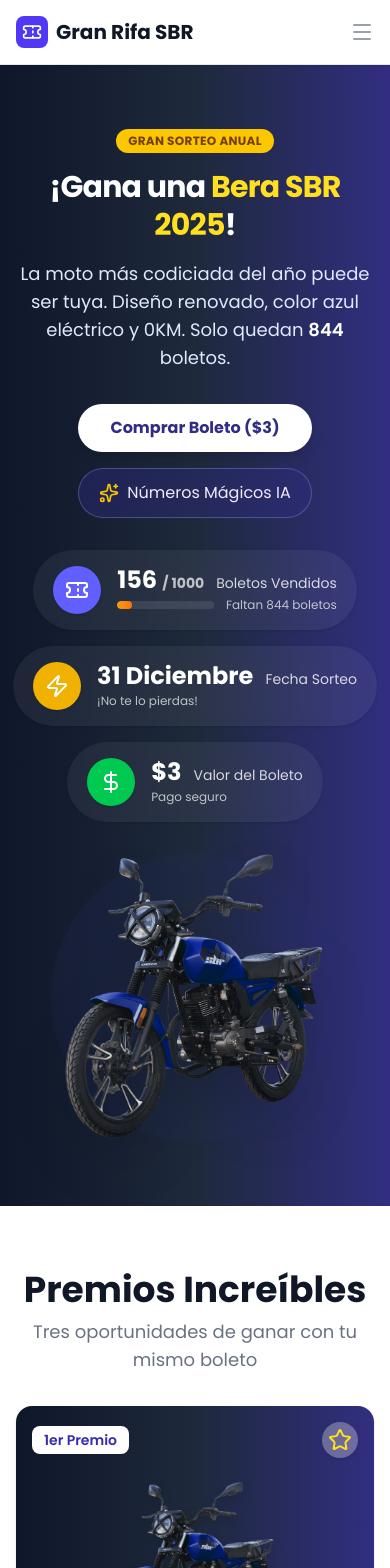
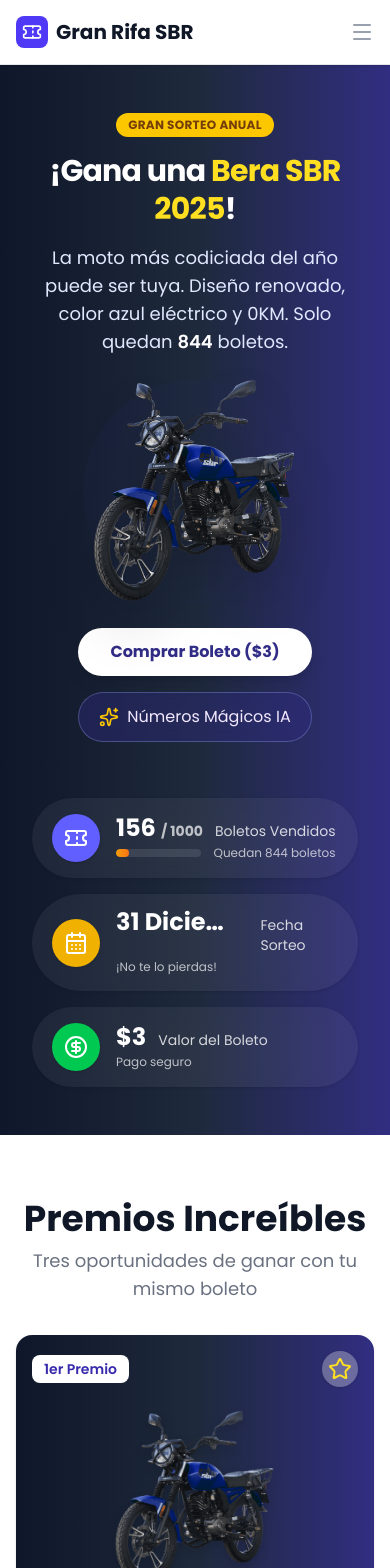
Before and after one commit to WafflesMeller/rifa-inju--2025, a React (Vite) app: page / in a window 390 px wide. Shown: the top 1568 px of the page. Built offline with nearby package versions, Linux system fonts and the light colour scheme; no server answers; the database is empty.

Commit message:
Funciona diosmio

```diff
--- a/src/App.jsx
+++ b/src/App.jsx
@@ -1,10 +1,16 @@
 // src/App.jsx
-import React, { useState, useMemo } from "react";
+import React, { useState, useEffect, useMemo } from "react";
+import { createClient } from '@supabase/supabase-js';
 import Navbar from "./components/Navbar";
 import FloatingCheckoutBar from "./components/FloatingCheckoutBar";
 import BuyTicketsPage from "./page/BuyTicketsPage";
 import OraclePage from "./page/OraclePage";
 import HomePage from "./page/HomePage";
+
+// Inicializamos Supabase con las claves de tu archivo .env
+const supabaseUrl = import.meta.env.VITE_SUPABASE_URL;
+const supabaseKey = import.meta.env.VITE_SUPABASE_ANON_KEY;
+const supabase = createClient(supabaseUrl, supabaseKey);
 
 export default function App() {
   const [isMobileMenuOpen, setIsMobileMenuOpen] = useState(false);
@@ -13,11 +19,40 @@
 
   const TICKET_PRICE = 3;
 
-  // Datos simulados de tickets vendidos
-  const soldTicketsSet = useMemo(
-    () => new Set([15, 42, 100, 555, 777, 999, 123, 456, 888]),
-    []
-  );
+  // --- CAMBIO FASE 2 ---
+  // 1. Estado para guardar los tickets que vengan de Supabase (empieza vacío)
+  const [soldTicketsSet, setSoldTicketsSet] = useState(new Set());
+
+  // 2. Estado para saber si seguimos cargando (opcional, para UI)
+  const [loading, setLoading] = useState(true);
+
+  // 3. Efecto: Se ejecuta una sola vez al cargar la página
+  useEffect(() => {
+    const fetchTickets = async () => {
+      try {
+        // Consultamos la tabla 'tickets_vendidos'
+        const { data, error } = await supabase
+          .from('tickets_vendidos')
+          .select('numero');
+
+        if (error) {
+          console.error("❌ Error cargando tickets:", error);
+        } else {
+          // Convertimos la respuesta en un Set (lista sin duplicados)
+          const numerosOcupados = new Set(data.map(fila => fila.numero));
+          setSoldTicketsSet(numerosOcupados);
+          console.log("✅ Tickets cargados:", numerosOcupados.size);
+        }
+      } catch (err) {
+        console.error("❌ Error de conexión:", err);
+      } finally {
+        setLoading(false);
+      }
+    };
+
+    fetchTickets();
+  }, []);
+  // --- FIN CAMBIO FASE 2 ---
 
   const tickets = useMemo(() => {
     return Array.from({ length: 1000 }, (_, i) => ({
--- a/src/components/StatCounter.jsx
+++ b/src/components/StatCounter.jsx
@@ -14,12 +14,12 @@
 const StatCounter = ({ title, value, icon: Icon, color = "bg-indigo-500", progress = null, hint = "" }) => {
   return (
     <div
-      className="flex items-center gap-4 px-5 py-4 rounded-full bg-white/6 backdrop-blur-sm shadow-sm hover:shadow-md transition transform duration-200 hover:-translate-y-0.5"
+      className="flex items-center gap-4 px-5 py-4 rounded-full bg-white/6 backdrop-blur-sm shadow-sm "
       role="group"
       aria-label={title}
     >
       {/* icon circle */}
-      <div className={`flex-shrink-0 w-12 h-12 rounded-full flex items-center justify-center ${color} text-white shadow`}>
+      <div className={`shrink-0 w-12 h-12 rounded-full flex items-center justify-center ${color} text-white shadow`}>
         {Icon ? <Icon className="w-6 h-6" /> : null}
       </div>
 
@@ -27,7 +27,7 @@
       <div className="flex flex-col min-w-0">
         <div className="flex items-baseline gap-3">
           <div className="text-2xl md:text-3xl font-extrabold text-white leading-none truncate">{value}</div>
-          <div className="text-sm text-white/80 font-medium truncate">{title}</div>
+          <div className="text-sm text-white/80 font-medium">{title}</div>
         </div>
 
         {/* optional lower line: progress + hint */}
--- a/src/page/HomePage.jsx
+++ b/src/page/HomePage.jsx
@@ -2,10 +2,9 @@
 import React from 'react';
 // imports en el archivo del Hero (arriba)
 import { Sparkles } from 'lucide-react';
-import { Ticket, Zap, DollarSign } from 'lucide-react';
+import { Ticket, CalendarDays, CircleDollarSign } from 'lucide-react';
 
 import PrizeCard from '../components/PrizeCard';
-import StatCard from '../components/StatCounter';
 import StatCounter from '../components/StatCounter';
 
 const HomePage = ({ TICKET_PRICE, setActiveTab }) => {
@@ -14,24 +13,28 @@
 
   return (
     <div className="">
-      {/* Banner Hero - STAT CARDS integradas y visibles */}
-      <section className="w-full min-h-screen flex bg-transparent">
+<section className="w-full min-h-screen flex flex-col bg-transparent">
   <div
-          className="w-full overflow-hidden"
-          style={{ background: 'linear-gradient(90deg,#0f172a 0%, #1e293b 50%, #312e81 100%)' }}
+    className="w-full flex-1 overflow-hidden"
+    style={{ background: "linear-gradient(90deg,#0f172a 0%, #1e293b 50%, #312e81 100%)" }}
   >
-          <div className="relative w-full overflow-hidden">
-            {/* Forma decorativa */}
+    <div className="relative w-full h-full overflow-hidden">
+
+      {/* decorativo */}
       <div className="absolute inset-0 pointer-events-none">
         <div className="hidden md:block absolute right-0 top-0 -translate-y-12 translate-x-20 w-96 h-96 rounded-full bg-white/5 blur-3xl" />
       </div>
 
-            {/* Contenido */}
-            <div className="relative z-10 w-full px-6 md:px-10 lg:px-16 py-16 md:py-24">
-              <div className="mx-auto max-w-7xl flex flex-col items-center text-center gap-8 lg:flex-row lg:items-center lg:justify-between lg:text-left">
-                {/* IZQ: texto y stats */}
+      {/* Contenedor principal: flex-col y justify-between */}
+      <div className="relative z-10 w-full px-6 md:px-10 lg:px-16 py-12 md:py-16 h-full flex flex-col justify-between">
+
+        {/* MAIN CONTENT (arriba) */}
+        <div className="mx-auto w-full max-w-7xl flex flex-col items-center text-center gap-8 lg:flex-row lg:items-center lg:justify-between lg:text-left">
+
+          {/* IZQ: texto y (en sm/md) imagen encima de los botones */}
           <div className="flex-1 max-w-2xl">
             <div className="flex flex-col items-center lg:items-start">
+
               <span className="inline-block px-3 py-1 bg-yellow-400 text-yellow-900 rounded-full text-xs font-bold uppercase tracking-wide mb-4">
                 Gran Sorteo Anual
               </span>
@@ -45,27 +48,62 @@
                 quedan <span className="font-semibold text-white">{total - sold}</span> boletos.
               </p>
 
+              {/* ---------------------------
+                  Imagen móvil/mediana:
+                  visible solo en sm/md (encima de botones)
+                 --------------------------- */}
+              <div className="lg:hidden w-full flex items-center justify-center mt-6 mb-2">
+                <div className="relative w-56 h-56 sm:w-72 sm:h-72 flex items-center justify-center">
+                  <div className="absolute inset-0 rounded-full bg-linear-to-br from-indigo-900/15 to-blue-900/05 opacity-60 pointer-events-none" />
+                  <img
+                    src="/moto.png"
+                    alt="Moto Bera SBR Azul"
+                    className="w-full h-full object-contain drop-shadow-2xl transform transition-transform duration-300 hover:scale-105"
+                    style={{ maxWidth: 320, maxHeight: 320 }}
+                  />
+                </div>
+              </div>
+
               {/* Botones */}
-                    <div className="mt-8 flex flex-col sm:flex-row gap-4 justify-center lg:justify-start">
+              <div className="mt-4 flex flex-col sm:flex-row gap-4 justify-center lg:justify-start">
                 <button
-                        onClick={() => setActiveTab('comprar')}
+                  onClick={() => setActiveTab("comprar")}
                   className="inline-flex items-center justify-center px-6 md:px-8 py-3 rounded-full text-base font-bold text-indigo-900 bg-white shadow-lg transform transition duration-200 hover:scale-105"
                 >
                   Comprar Boleto (${TICKET_PRICE})
                 </button>
 
                 <button
-                        onClick={() => setActiveTab('oracle')}
+                  onClick={() => setActiveTab("oracle")}
                   className="inline-flex items-center justify-center px-5 py-3 rounded-full border border-indigo-300/30 bg-indigo-900/40 text-base font-medium text-purple-100 backdrop-blur-sm transform transition duration-200 hover:scale-105"
                 >
                   <Sparkles className="w-5 h-5 mr-2 text-yellow-400" />
                   Números Mágicos IA
                 </button>
               </div>
+            </div>
+          </div>
 
-                    {/* --- Contadores integrados (pill counters) --- */}
-                    <div className="w-full mt-8">
-                      <div className="mx-auto max-w-4xl flex flex-col sm:flex-row items-center justify-center gap-4">
+          {/* DERECHA: imagen (solo visible en lg+) */}
+          <div className="flex-1 w-full flex items-center justify-center lg:justify-end">
+            <div className="relative z-10 w-72 h-72 sm:w-80 sm:h-80 md:w-96 md:h-96 items-center justify-center hidden lg:flex">
+              <div className="absolute inset-0 rounded-full bg-linear-to-br from-indigo-900/20 to-blue-900/10 opacity-60 pointer-events-none" />
+
+              <img
+                src="/moto.png"
+                alt="Moto Bera SBR Azul"
+                className="relative w-full h-full object-contain drop-shadow-2xl transform transition-transform duration-300 hover:scale-105"
+                style={{ maxWidth: 420, maxHeight: 420 }}
+              />
+            </div>
+          </div>
+        </div>
+
+        {/* COUNTERS: parte inferior (igual que antes) */}
+        <div className="w-full mt-6">
+          <div className="mx-auto max-w-8xl px-0">
+            <div className="grid grid-cols-1 gap-4 sm:grid-cols-1 md:grid-cols-1 lg:grid-cols-3">
+              <div className="px-2">
                 <StatCounter
                   title="Boletos Vendidos"
                   value={
@@ -76,21 +114,25 @@
                   icon={Ticket}
                   color="bg-indigo-500"
                   progress={total ? sold / total : 0}
-                          hint={`Faltan ${Math.max(0, total - sold)} boletos`}
+                  hint={`Quedan ${Math.max(0, total - sold)} boletos`}
                 />
+              </div>
 
+              <div className="px-2">
                 <StatCounter
                   title="Fecha Sorteo"
-                          value={<span className="whitespace-nowrap">31 Diciembre</span>}
-                          icon={Zap}
+                  value="31 Diciembre"
+                  icon={CalendarDays}
                   color="bg-yellow-500"
                   hint="¡No te lo pierdas!"
                 />
+              </div>
 
+              <div className="px-2">
                 <StatCounter
                   title="Valor del Boleto"
                   value={`$${TICKET_PRICE}`}
-                          icon={DollarSign}
+                  icon={CircleDollarSign}
                   color="bg-green-500"
                   hint="Pago seguro"
                 />
@@ -98,25 +140,13 @@
             </div>
           </div>
         </div>
-
-                {/* DERECHA: imagen */}
-                <div className="flex-1 w-full flex items-center justify-center lg:justify-end">
-                  <div className="relative z-10 w-72 h-72 sm:w-80 sm:h-80 md:w-96 md:h-96 flex items-center justify-center">
-                    <div className="absolute inset-0 rounded-full bg-gradient-to-br from-indigo-900/20 to-blue-900/10 opacity-60 pointer-events-none" />
-
-                    <img
-                      src="/moto.png"
-                      alt="Moto Bera SBR Azul"
-                      className="relative w-full h-full object-contain drop-shadow-2xl transform transition-transform duration-300 hover:scale-105"
-                      style={{ maxWidth: 420, maxHeight: 420 }}
-                    />
-                  </div>
-                </div>
-              </div>
+        {/* FIN COUNTERS */}
       </div>
     </div>
   </div>
 </section>
+
+
 
       <section className="max-w-7xl mx-auto py-6 sm:px-6 lg:px-8">
         {/* Premios: 3 cards al mismo nivel */}
@@ -131,7 +161,7 @@
             <PrizeCard
               variant="first"
               rank="1er"
-              title="Moto SBR 2026"
+              title="Moto SBR 2025"
               description="Azul Eléctrico, 0KM + papeles al día"
               image="/moto.png"
               // color de fondo ligero para resaltar (usar clase tailwind)
```
Also changed, not shown: 1 other file (tests, documents, lock files or other folders). Lines whose indentation alone changed are shown as unchanged.
